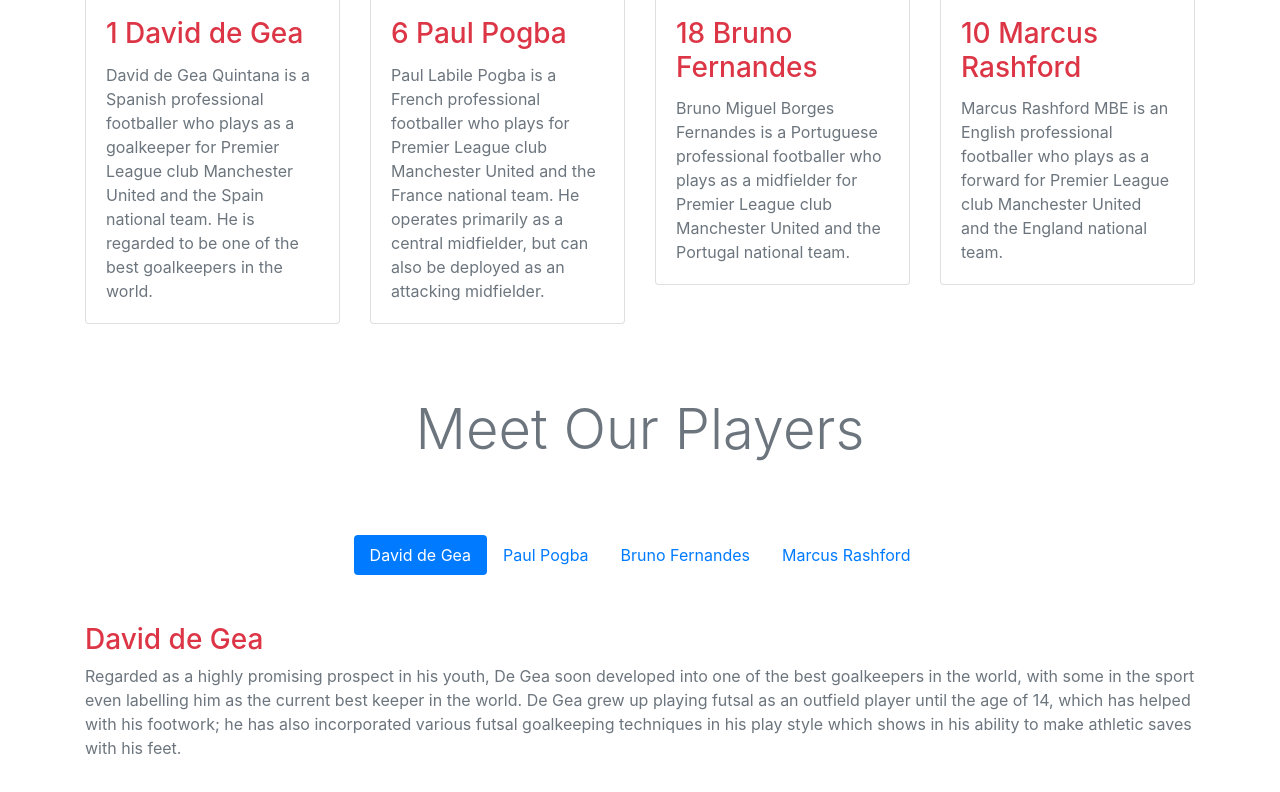
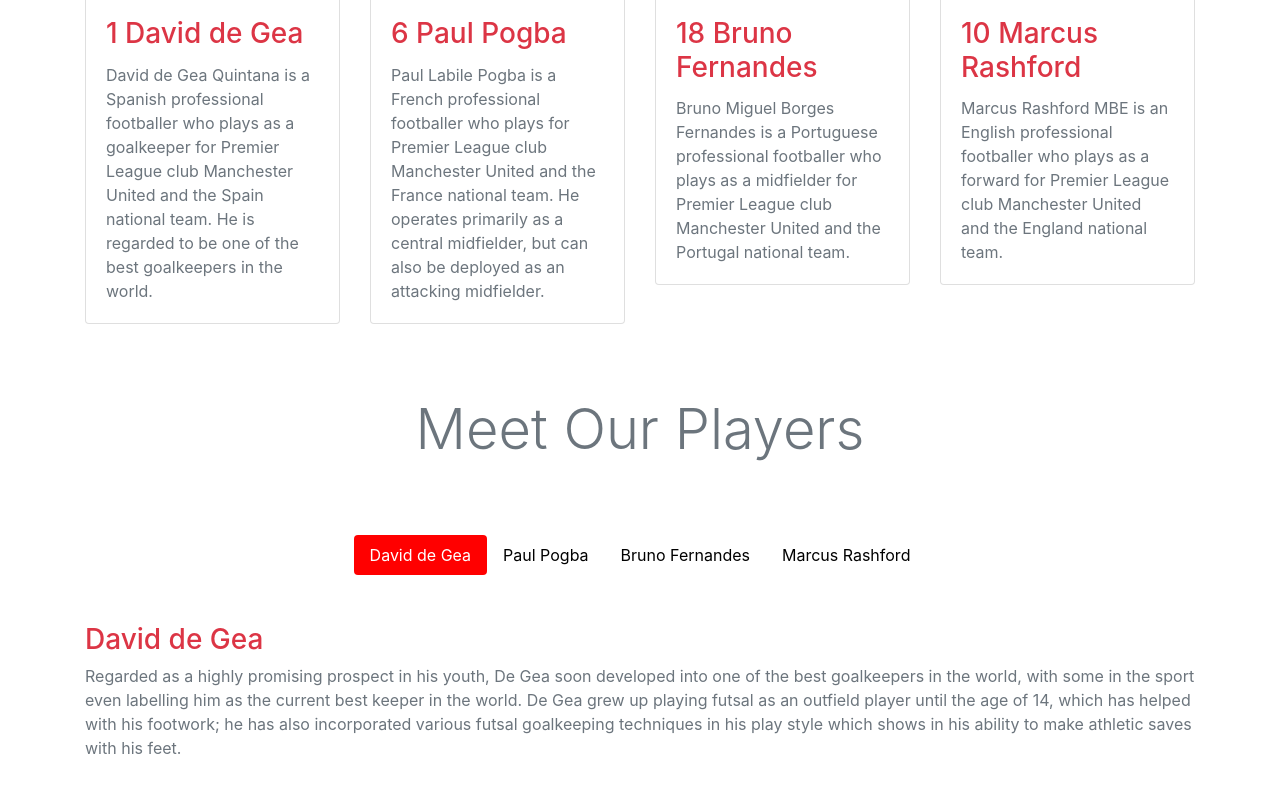
Before and after one commit to ABDO750/MUN, a plain HTML site: page index.html in a window 1280 px wide. Shown: the part 947-1739 px from the top of the page. Drawn offline with nearby package versions, Linux system fonts and the light colour scheme.

Commit message:
Update index.html

```diff
--- a/index.html
+++ b/index.html
@@ -7,7 +7,12 @@
 
     <!-- Bootstrap CSS -->
     <link rel="stylesheet" href="https://cdn.jsdelivr.net/npm/bootstrap@4.5.3/dist/css/bootstrap.min.css" integrity="sha384-TX8t27EcRE3e/ihU7zmQxVncDAy5uIKz4rEkgIXeMed4M0jlfIDPvg6uqKI2xXr2" crossorigin="anonymous">
-    <style>
+
+   <title>MUN</title>
+   <link rel="icon" href="/img/MUN.png" type="image/x-icon">
+
+
+   <style>
 
         div.jumbotron{
 
@@ -27,6 +32,16 @@
 
             height: 60px;;
         }
+
+        .nav-pills a{
+
+            color: black;
+        }
+
+        .nav-pills a.active {
+            background-color: red!important;
+            color: white;
+        }
     </style>
 
   </head>
@@ -40,12 +55,11 @@
                 </button>
                 <div class="collapse navbar-collapse" id="mainnav">
                     <div class="navbar-nav">
-                        <a class="navbar-brand" href="#">
-                            <img src="img/MUN.png" width="50" height="50" class="d-inline-block align-top" alt="" loading="lazy"></a>
-                            <a class="nav-item nav-link active" href="#">Home</a>
-                            <a class="nav-item nav-link " href="#">About</a>
-                            <a class="nav-item nav-link " href="#players">Players</a>
-                            <a class="nav-item nav-link " href="#Info">Info</a>
+                        <a class="navbar-brand" href="#"><img src="img/MUN.png" width="50" height="50" class="d-inline-block align-top" alt="" loading="lazy"></a>
+                        <a class="nav-item nav-link active" href="#">Home</a>
+                        <a class="nav-item nav-link " href="#">About</a>
+                        <a class="nav-item nav-link " href="#players">Players</a>
+                        <a class="nav-item nav-link " href="#Info">Info</a>
                     </div>
                 </div>
             </div>
```
